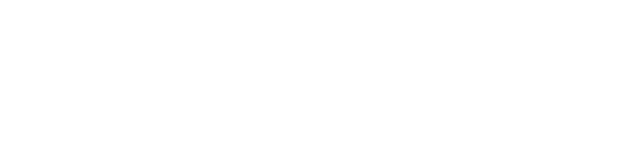
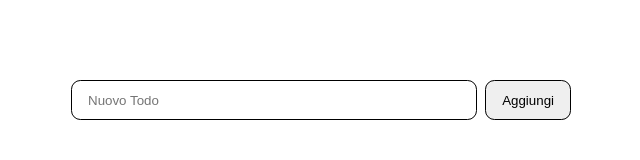
Before and after one commit to MGPasinetti/vue-todolist, a plain HTML site: page index.html in a window 1280 px wide. Shown: the whole page, without its empty margins (219-859 px from the left). Drawn offline with nearby package versions, Linux system fonts and the light colour scheme.

Commit message:
working on css

```diff
--- a/css/style.css
+++ b/css/style.css
@@ -3,3 +3,33 @@
     padding: 0;
     box-sizing: border-box;
 }
+
+#root {
+    margin: 5rem auto;
+    max-width: 700px;
+}
+
+.add-todo {
+    display: flex;
+    justify-content: center;
+    flex-wrap: wrap;
+    max-width: 500px;
+}
+
+#todo-text,
+#add-btn {
+    padding: .5rem 1rem;
+    height: 2.5rem;
+    border: 1px solid black;
+    border-radius: .7em;
+}
+
+#todo-text {
+    margin-right: .5rem;
+    flex-grow: 100000;
+}
+
+#add-btn {
+    flex-grow: 1;
+    flex-shrink: 0;
+}
--- a/index.html
+++ b/index.html
@@ -10,6 +10,18 @@
 </head>
 <body>
 
+    <div id="root">
+        <div class="add-todo">
+            <input type="text" name="todo-text" id="todo-text" placeholder="Nuovo Todo">
+            <button id="add-btn">Aggiungi</button>
+        </div>
+        <ol class="todo-list">
+
+        </ol>
+    </div>
+
+
+
     <script src="https://cdn.jsdelivr.net/npm/vue@2.6.14/dist/vue.js"></script>
     <script src="js/script.js"></script>
 </body>
```
